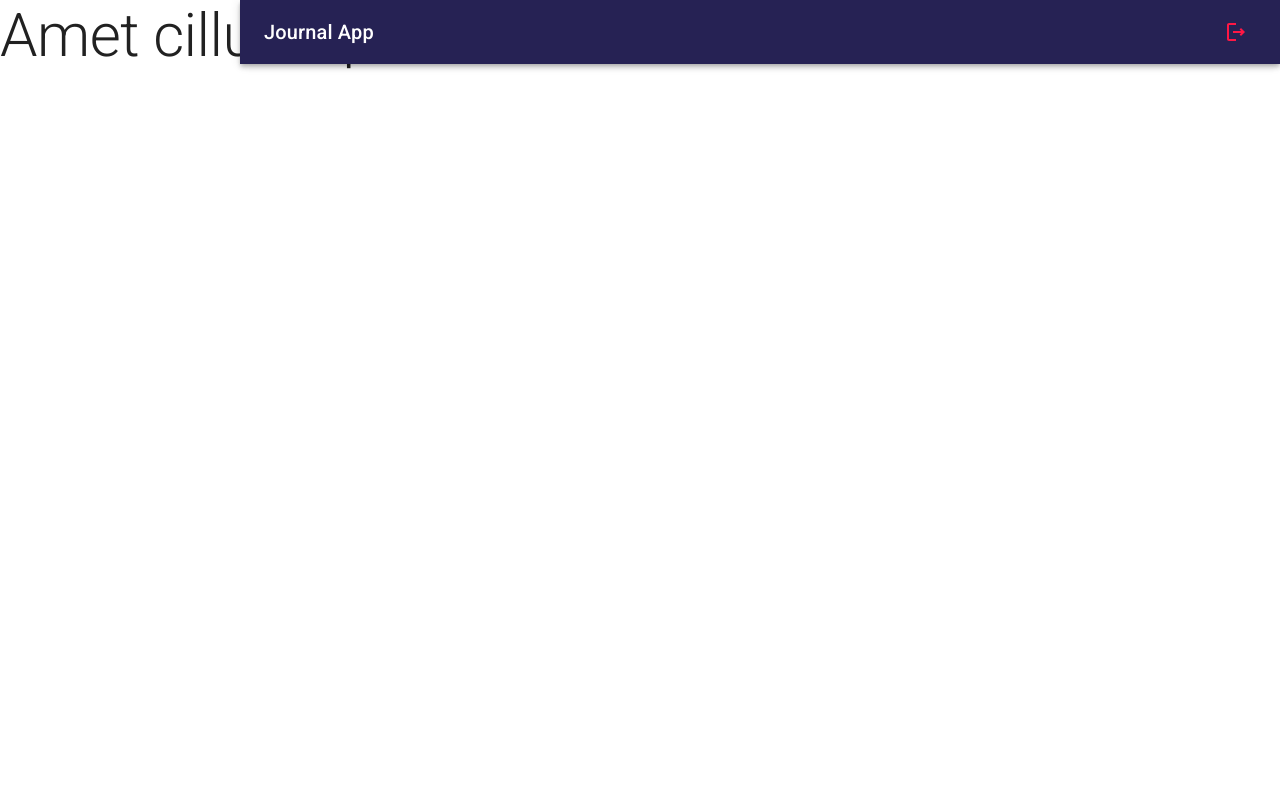
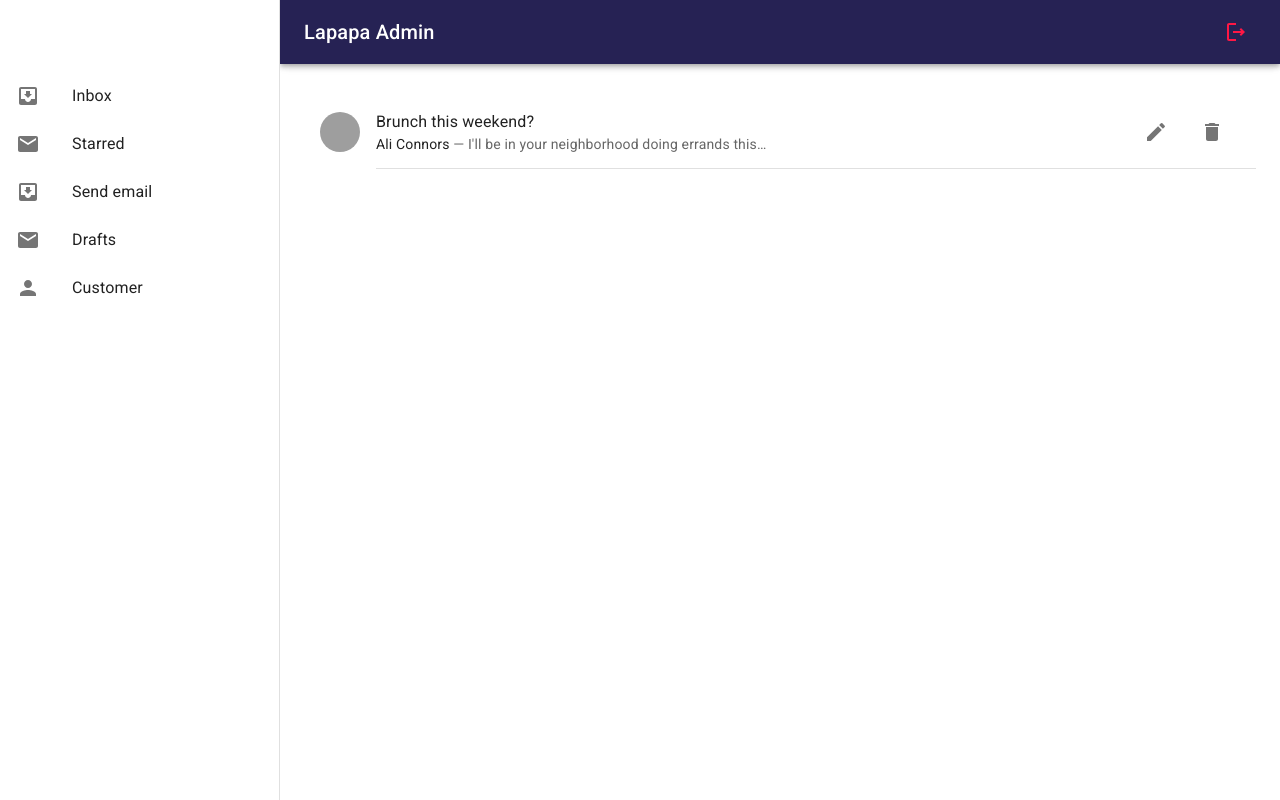
Before and after one commit to jesmarquez/lapapadmin, a React (Vite) app: page /admin in a window 1280 px wide. Built offline with nearby package versions, Linux system fonts and the light colour scheme; grey boxes are pictures that could not be loaded.

Commit message:
Components admin

```diff
--- /dev/null
+++ b/src/admin/components/ListCustomer.jsx
@@ -0,0 +1,13 @@
+import * as React from 'react';
+import List from '@mui/material/List';
+import Divider from '@mui/material/Divider';
+import { ListItemCustomer } from './ListItemCustomer';
+
+export const ListCustomer = () => {
+  return (
+    <List sx={{ width: '100%', bgcolor: 'background.paper' }}>
+      <ListItemCustomer/>
+      <Divider variant="inset" component="li" />
+    </List>
+  )
+}
--- /dev/null
+++ b/src/admin/components/ListItemCustomer.jsx
@@ -0,0 +1,41 @@
+import React from 'react'
+import ListItem from '@mui/material/ListItem';
+import ListItemText from '@mui/material/ListItemText';
+import ListItemAvatar from '@mui/material/ListItemAvatar';
+import Avatar from '@mui/material/Avatar';
+import Typography from '@mui/material/Typography';
+import { IconButton } from '@mui/material';
+import DeleteIcon from '@mui/icons-material/Delete';
+import EditIcon from '@mui/icons-material/Edit';
+
+export const ListItemCustomer = () => {
+  return (
+    <ListItem alignItems="flex-start">
+      <ListItemAvatar>
+        <Avatar alt="Remy Sharp" src="/static/images/avatar/1.jpg" />
+      </ListItemAvatar>
+      <ListItemText
+        primary="Brunch this weekend?"
+        secondary={
+          <React.Fragment>
+            <Typography
+              sx={{ display: 'inline' }}
+              component="span"
+              variant="body2"
+              color="text.primary"
+            >
+              Ali Connors
+            </Typography>
+            {" — I'll be in your neighborhood doing errands this…"}
+          </React.Fragment>
+        }
+      />
+      <IconButton edge="end" aria-label="delete" sx={{ m: 1 }}>
+          <EditIcon />
+      </IconButton>
+      <IconButton edge="end" aria-label="delete" sx={{ m: 1 }}>
+          <DeleteIcon />
+      </IconButton>
+    </ListItem>
+  )
+}
--- a/src/admin/components/NavBar.jsx
+++ b/src/admin/components/NavBar.jsx
@@ -6,7 +6,7 @@ export const NavBar = ({ drawerWidth = 240 }) => {
     <AppBar
         position='fixed'
         sx={{
-            width: { sm: `calc(100% - ${ drawerWidth }px)`},
+            width: { sm: `calc(100% - ${ drawerWidth }px)` },
             ml: { sm: `${ drawerWidth }px` }
         }}
     >
@@ -22,7 +22,7 @@ export const NavBar = ({ drawerWidth = 240 }) => {
             </IconButton>
 
             <Grid container direction='row' justifyContent='space-between' alignItems='center'>
-                <Typography variant='h6' noWrap component='div'>Journal App</Typography>
+                <Typography variant='h6' noWrap component='div'>Lapapa Admin</Typography>
                 <IconButton color='error'>
                     <LogoutOutlined/>
                 </IconButton>
--- /dev/null
+++ b/src/admin/components/SideBar.jsx
@@ -0,0 +1,47 @@
+import { Box, Drawer, List, ListItem, ListItemButton, ListItemIcon, ListItemText, Toolbar, Typography } from "@mui/material"
+import InboxIcon from '@mui/icons-material/MoveToInbox';
+import MailIcon from '@mui/icons-material/Mail';
+import PersonIcon from '@mui/icons-material/Person';
+
+export const SideBar = ({ drawerWidth = 240 }) => {
+  return (
+    <Box
+      component="nav"
+      sx={{ width: { sm: drawerWidth}, flexShrink: { sm: 0 }}}
+    >
+
+      <Drawer
+            variant='permanent'
+            open={ true }
+            sx={{
+                display: { xs: 'block'},
+                '& .MuiDrawer-paper': { boxSizing: 'border-box', width: drawerWidth }
+            }}
+      >
+        <Toolbar/>
+        <List>
+        {['Inbox', 'Starred', 'Send email', 'Drafts'].map((text, index) => (
+          <ListItem key={text} disablePadding>
+            <ListItemButton>
+              <ListItemIcon>
+                {index % 2 === 0 ? <InboxIcon /> : <MailIcon />}
+              </ListItemIcon>
+              <ListItemText primary={text} />
+            </ListItemButton>
+          </ListItem>
+        ))}
+
+          <ListItem key={ 'Customer' } disablePadding>
+            <ListItemButton>
+              <ListItemIcon>
+                <PersonIcon/>
+              </ListItemIcon>
+              <ListItemText primary={'Customer'} />
+            </ListItemButton>
+          </ListItem>
+      </List>
+
+      </Drawer>
+    </Box>
+  )
+}
--- a/src/admin/components/index.js
+++ b/src/admin/components/index.js
@@ -1 +1,4 @@
 export * from './NavBar';
+export * from './SideBar';
+export * from './ListCustomer';
+export * from './ListItemCustomer';
--- a/src/admin/layout/LayoutAdmin.jsx
+++ b/src/admin/layout/LayoutAdmin.jsx
@@ -1,13 +1,24 @@
-import { Box } from "@mui/material"
-import { NavBar } from "../components"
+import { Box, Toolbar } from "@mui/material"
+import { NavBar, SideBar } from "../components"
+
+const drawerWidth = 280;
 
 export const LayoutAdmin = ({ children }) => {
+
   return (
     <Box sx={{ display: "flex"}}>
-        <NavBar>
+        <NavBar drawerWidth={ drawerWidth }>
+        </NavBar>
+        <SideBar drawerWidth={ drawerWidth }>
+        </SideBar>
+        <Box
+          component='main'
+          sx={{flexGrow: 1, p: 3}}
+          >
+          <Toolbar/>
+          { children }
+        </Box>
 
-        </NavBar>
-        { children }
     </Box>
   )
 }
--- a/src/admin/pages/MainPage.jsx
+++ b/src/admin/pages/MainPage.jsx
@@ -1,21 +1,11 @@
 import { Typography } from "@mui/material";
 import { LayoutAdmin } from "../layout/LayoutAdmin";
-import Box from '@mui/material/Box';
-
-const bull = (
-  <Box
-    component="span"
-    sx={{ display: 'inline-block', mx: '2px', transform: 'scale(0.8)' }}
-  >
-  </Box>
-);
+import { ListCustomer } from "../components";
 
 export const MainPage = () => {
   return (
     <LayoutAdmin>
-      <Typography variant="h2">
-        Amet cillum qui velit eiusmod nisi eiusmod irure.
-      </Typography>
+      <ListCustomer/>
     </LayoutAdmin>
   )
 }
```
